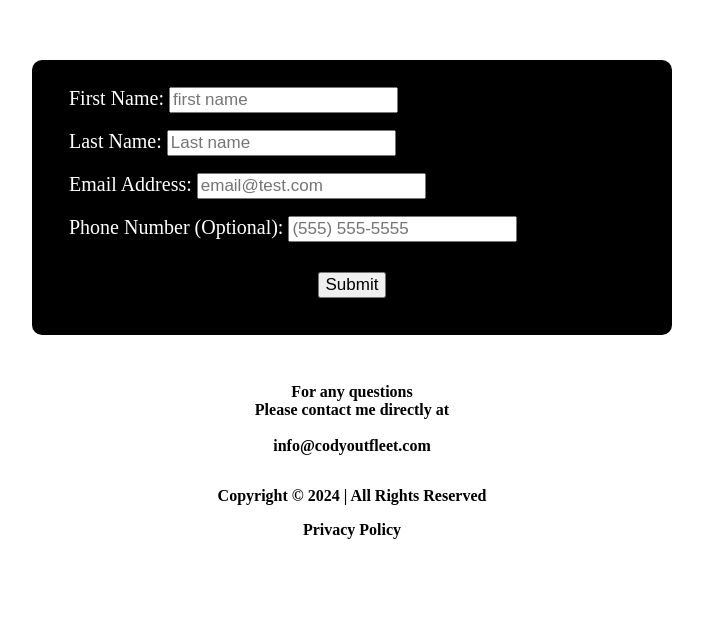
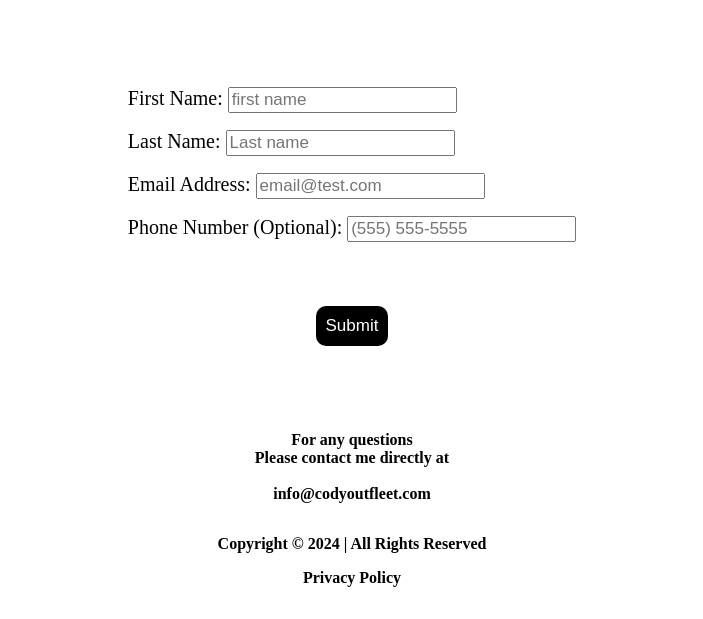
Before and after one commit to luuui-v/agent-scheduling, a plain HTML site: page index.html in a window 1280 px wide. Shown: the part 1818-2437 px from the top of the page, without its empty margins (288-991 px from the left). Before the commit the page ends 2389 px from the top, so only its background shows below. Drawn offline with Linux system fonts and the light colour scheme; a script that the page names is missing.

Commit message:
Update main.css

```diff
--- a/styles/main.css
+++ b/styles/main.css
@@ -71,7 +71,7 @@ body{
         display: flex;
         justify-content: center;
         font-size: 20px;
-        background-color: #000000;
+        background-color: #ffffff;
 
     }
 
@@ -87,18 +87,21 @@ body{
 
     #form-inputs {
         border: none;
+        color: black;
     }
 
     .submit-form-button {
         display: flex;
         justify-content: center;
-    }v
+    }
 
     #submit-button {
         margin-top: 2em;
         border: none;
         border-radius: 10px;
         padding: 10px;
+        background-color: #000000;
+        color: white;
     }
 
     label, input {
@@ -158,13 +161,7 @@ body{
         background-color: var(--primary-color);
     }
 
-    #agent-form {
-        background-color: #000000;
-        width: 600px;
-        border-radius: 10px;
 
-
-    }
 
 
 
```
